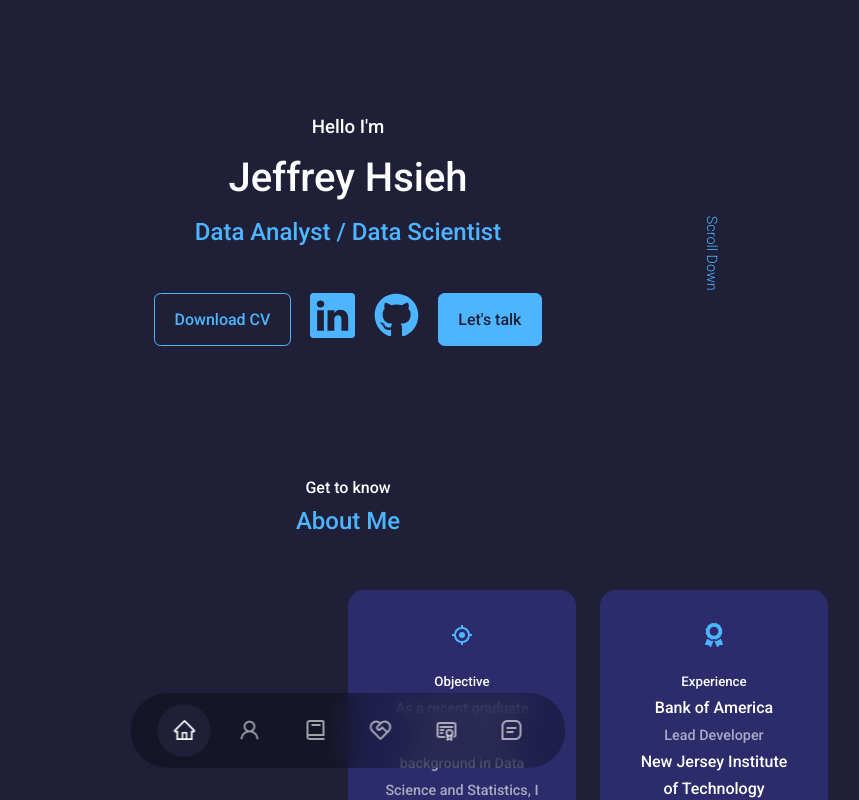
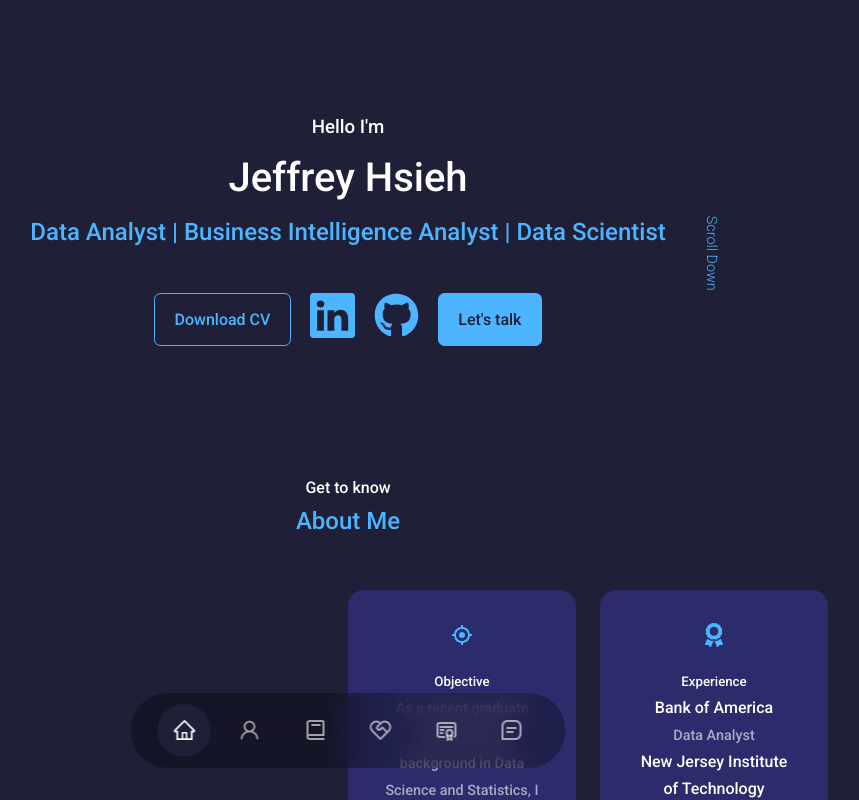
Before and after one commit to ChiaLinz/Jeffrey-Hsieh-Portfolio, a React (Create React App) app: page / in a window 1280 px wide. Shown: the top 800 px of the page, without its empty margins (292-1151 px from the left). Built offline with nearby package versions, Linux system fonts and the light colour scheme.

Commit message:
June update

```diff
--- a/src/components/header/Header.jsx
+++ b/src/components/header/Header.jsx
@@ -9,7 +9,7 @@ const Header = () => {
       <div className="container header__container">
         <h3>Hello I'm</h3>
         <h1>Jeffrey Hsieh</h1>
-        <h2 className="text-light">Data Analyst / Data Scientist</h2>
+        <h2 className="text-light">Data Analyst | Business Intelligence Analyst | Data Scientist</h2>
         <CTA />
         <a href="#contact" className="scroll__down">
           Scroll Down
--- a/src/components/intro/Intro.jsx
+++ b/src/components/intro/Intro.jsx
@@ -30,7 +30,7 @@ const Intro = () => {
               <FaAward className="about__icon" />
               <h5>Experience</h5>
               <h4> Bank of America</h4>
-              <small> Lead Developer </small>
+              <small> Data Analyst </small>
               <h4>   </h4>
               <h4> New Jersey Institute of Technology</h4>
               <small> Teaching Assistant </small>
```
Also changed, not shown: 1 other file (tests, documents, lock files or other folders).
